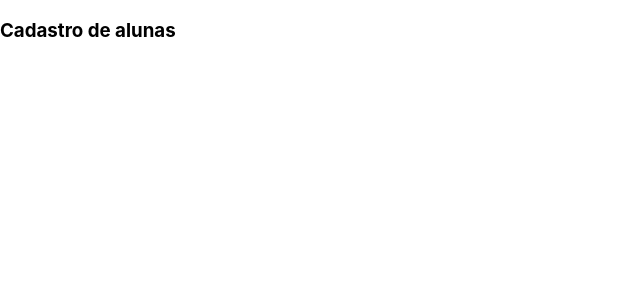
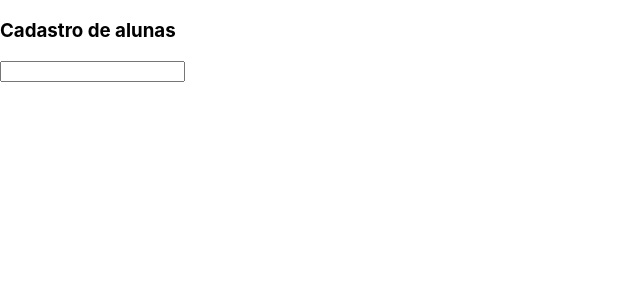
Before and after one commit to leticiacamposs2/curso-react-bootcamp, a React (Create React App) app in the folder desafios/form-cadastro-alunas/: page / in a window 1280 px wide. Shown: the top 300 px of the page, without its empty margins (0-640 px from the left). Built offline with nearby package versions, Linux system fonts and the light colour scheme.

Commit message:
criacao dos componentes formpage e forminput

```diff
--- a/desafios/form-cadastro-alunas/package.json
+++ b/desafios/form-cadastro-alunas/package.json
@@ -8,6 +8,7 @@
     "@testing-library/user-event": "^7.1.2",
     "react": "^16.13.1",
     "react-dom": "^16.13.1",
+    "react-router-dom": "^6.0.0-alpha.2",
     "react-scripts": "3.4.1"
   },
   "scripts": {
--- /dev/null
+++ b/desafios/form-cadastro-alunas/src/components/FormInput/index.jsx
@@ -0,0 +1,7 @@
+import React from 'react';
+
+const FormInput = () => (
+    <input></input>
+);
+
+export default FormInput;
--- a/desafios/form-cadastro-alunas/src/components/FormPage/index.jsx
+++ b/desafios/form-cadastro-alunas/src/components/FormPage/index.jsx
@@ -1,9 +1,12 @@
 import React from 'react';
+
+import RegisterForm from '../RegisterForm';
 import './style.css';
 
 const FormPage = () => (
     <div className="container">
         <h3>Cadastro de alunas</h3>
+        <RegisterForm />
     </div>
 );
 
--- /dev/null
+++ b/desafios/form-cadastro-alunas/src/components/RegisterForm/index.jsx
@@ -0,0 +1,20 @@
+import React from 'react';
+
+import FormInput from '../FormInput';
+
+class RegisterForm extends React.Component {
+    constructor(props) {
+        super(props);
+    }
+
+    render() {
+        return (
+            <form>
+                <FormInput />
+            </form>
+        );
+    }
+
+}
+
+export default RegisterForm;
```
Also changed, not shown: desafios/form-cadastro-alunas/src/components/FormInput.js (deleted), desafios/form-cadastro-alunas/src/components/RegisterForm.js (deleted), desafios/form-cadastro-alunas/src/components/SubmitButton.js (deleted), 1 other file (tests, documents, lock files or other folders).
